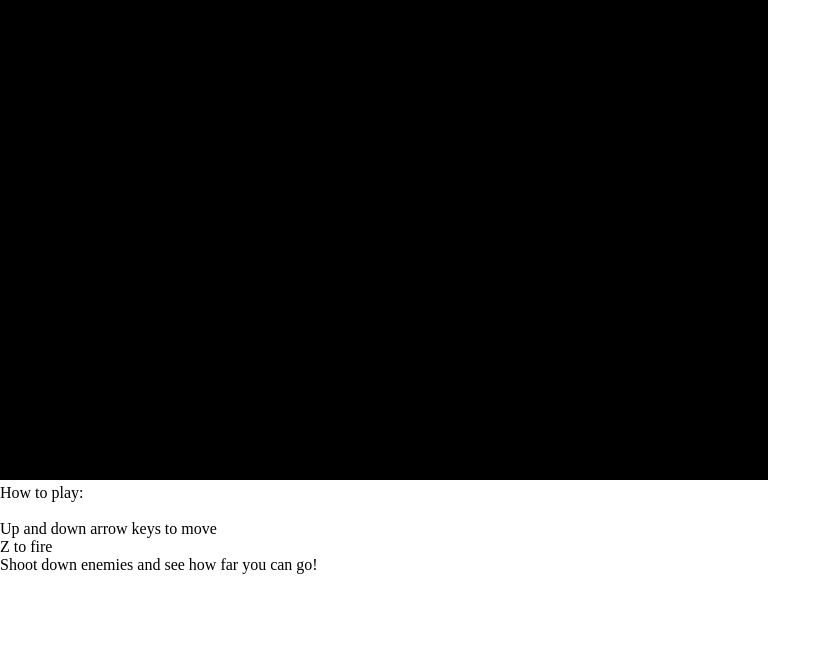
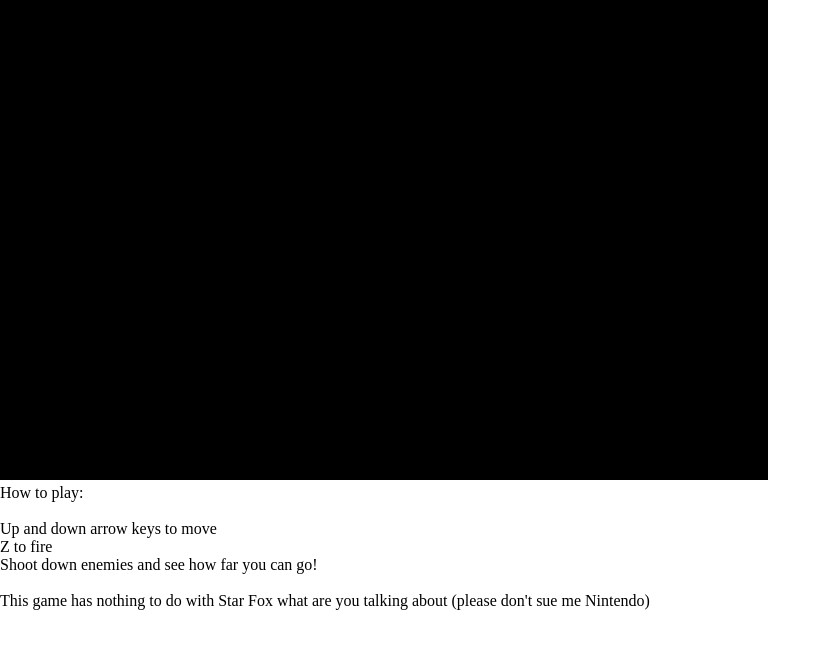
Before and after one commit to BX56/BX56.github.io, a plain HTML site: page index.html in a window 1280 px wide. Shown: the whole page, without its empty margins (0-831 px from the left). Drawn offline with Linux system fonts and the light colour scheme; no server answers.

Commit message:
Update index.html

```diff
--- a/index.html
+++ b/index.html
@@ -23,7 +23,7 @@
 <body>
     <iframe src="game/index.html" frameborder="0"></iframe>
     <div id="how2play">
-        How to play:<br><br>Up and down arrow keys to move<br>Z to fire<br>Shoot down enemies and see how far you can go!
+        How to play:<br><br>Up and down arrow keys to move<br>Z to fire<br>Shoot down enemies and see how far you can go!<br><br>This game has nothing to do with Star Fox what are you talking about (please don't sue me Nintendo)
     </div>
 </body>
 </html>
```
